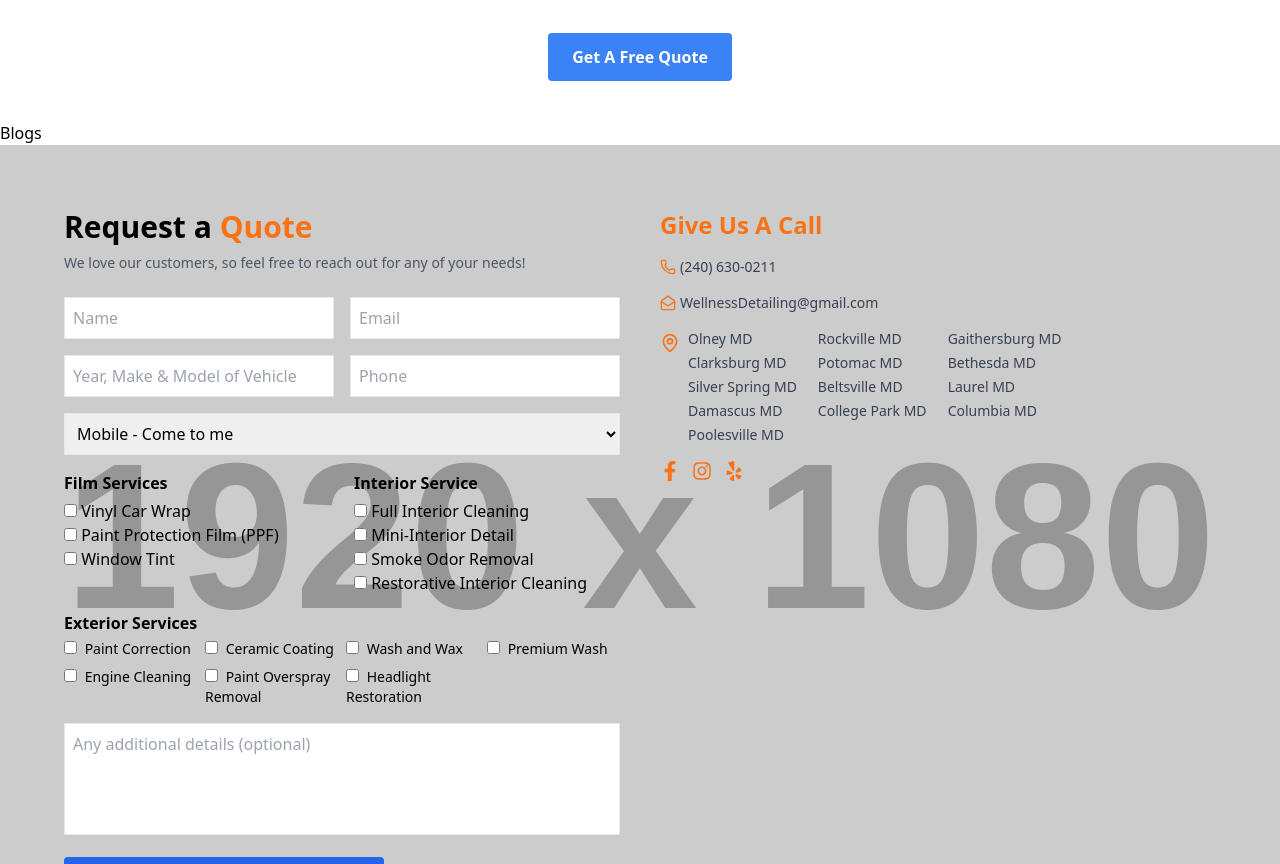
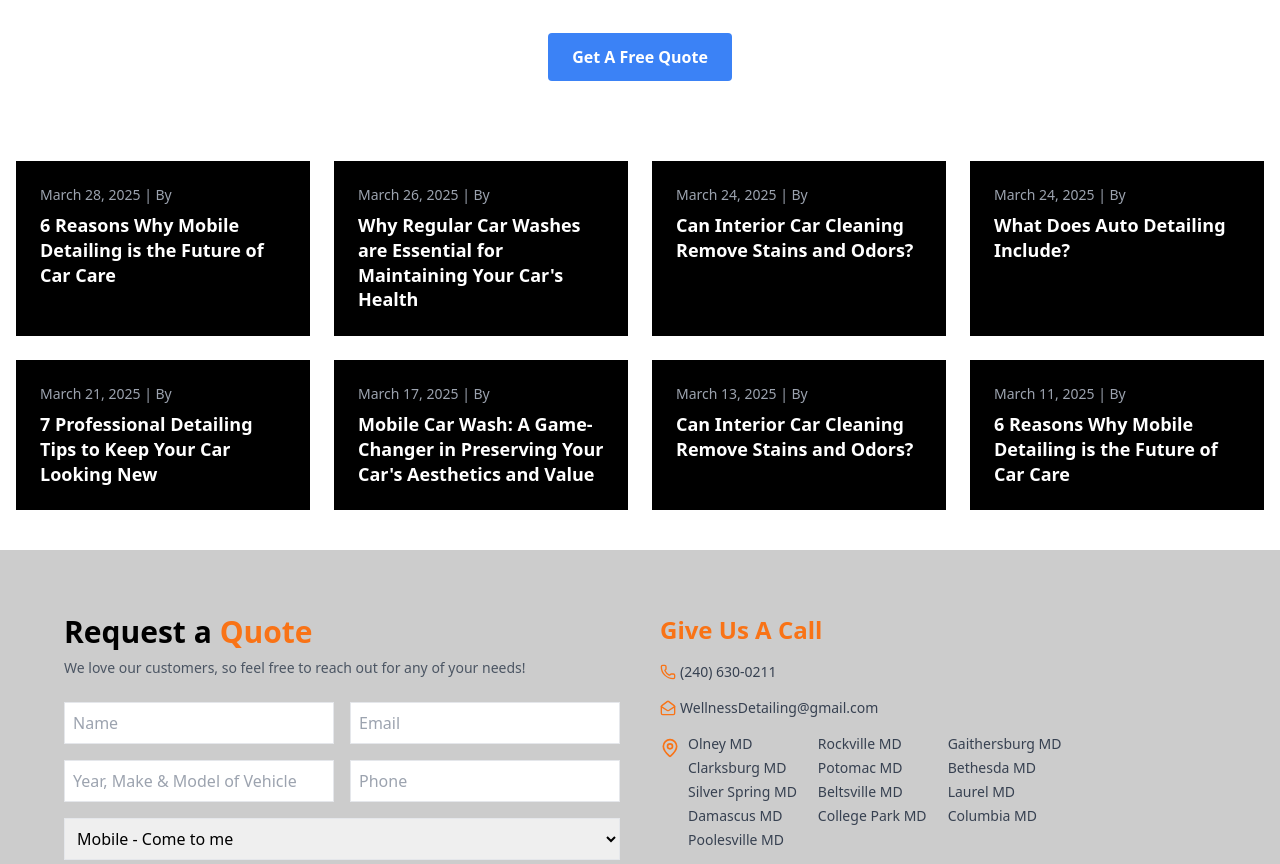
Before and after one commit to RJK3vin/car-wash-frontend, a React (Vite) app: page /detailingmethodology in a window 1280 px wide. Shown: the part 2143-3007 px from the top of the page. Built offline with nearby package versions, Linux system fonts and the light colour scheme.

Commit message:
added blog showcase

```diff
--- a/src/Blogs/BlogEight.tsx
+++ b/src/Blogs/BlogEight.tsx
@@ -11,8 +11,11 @@ const BlogEight = () => {
                     In today's fast-paced world, convenience is king, and that's where mobile detailing comes in. This innovative
                     approach to car care is revolutionizing the way we keep our vehicles in tip-top shape. Let's explore some
                     compelling reasons why mobile detailing is set to become the go-to method for car care enthusiasts everywhere.
-                    A person is meticulously detailing a luxury car interior under dim lighting, highlighting precision and care.
-                </p>
+                    <img
+                        src="https://placehold.co/600x400"
+                        alt="A person is meticulously detailing a luxury car interior under dim lighting, highlighting precision and care."
+                        className="mb-6"
+                    />                </p>
 
                 <h2 className="text-xl font-semibold mb-2">1. Ease of Access and Convenience</h2>
                 <p className="mb-6">
--- a/src/Blogs/BlogFive.tsx
+++ b/src/Blogs/BlogFive.tsx
@@ -11,8 +11,11 @@ const BlogFive = () => {
                     Keeping your car looking as pristine as the day you drove it off the lot doesn't have to be a daunting task.
                     With a few expert detailing tips, you can maintain that showroom shine while extending the life of your vehicle's exterior and interior.
                     Here are some professional techniques to make your car stand out from the crowd without breaking the bank.
-                    <img>A man wipes the interior of a car for a thorough cleaning, focusing on detailing and maintenance.</img>
-                </p>
+                    <img
+                        className="mb-6 rounded shadow"
+                        src="https://placehold.co/800x400"
+                        alt="A man wipes the interior of a car for a thorough cleaning, focusing on detailing and maintenance."
+                    />                </p>
 
                 <h2 className="text-xl font-semibold mb-2">1. The Importance of Regular Washing</h2>
                 <p className="mb-6">
--- a/src/Blogs/BlogFour.tsx
+++ b/src/Blogs/BlogFour.tsx
@@ -9,9 +9,11 @@ const BlogFour = () => {
                 <p className="mb-4">
                     Auto detailing goes beyond a regular car wash to leave your vehicle looking indoor and outdoor spotless. This comprehensive guide will walk you through everything that auto detailing includes so you can understand the processes involved.
                 </p>
-                <img className="italic mb-6">
-                    A person is meticulously detailing a luxury car interior under dim lighting, highlighting precision and care.
-                </img>
+                <img
+                    className="mb-6 italic"
+                    src="https://placehold.co/800x400"
+                    alt="A person is meticulously detailing a luxury car interior under dim lighting, highlighting precision and care."
+                />
                 <h2 className="text-2xl font-semibold mb-2">Exterior Wash and Dry</h2>
                 <p className="mb-4">
                     The first step in auto detailing involves a meticulous exterior wash to remove dirt, grime, and contaminants from your vehicle’s body. This includes hand washing followed by a gentle hand drying.
--- a/src/Blogs/BlogOne.tsx
+++ b/src/Blogs/BlogOne.tsx
@@ -9,8 +9,11 @@ const BlogOne = () => {
                 <p className="mb-6">
                     In today's fast-paced world, convenience is king, especially when it comes to car care. Mobile detailing is revolutionizing the way we think about maintaining our vehicles, bringing expert services right to our doorsteps. Let's explore why mobile detailing is becoming the go-to option for car owners everywhere.
                 </p>
-                <img className="italic mb-6">A person is meticulously detailing a luxury car interior under dim lighting, highlighting precision and care.</img>
-
+                <img
+                    className="italic mb-6"
+                    src="https://placehold.co/800x400"
+                    alt="A person is meticulously detailing a luxury car interior under dim lighting, highlighting precision and care."
+                />
                 <h2 className="text-xl font-semibold mb-2">1. The Ultimate in Convenience</h2>
                 <p className="mb-4">
                     Gone are the days of waiting in line at the car wash. Mobile detailing services come to your home or office, allowing you to continue with your day uninterrupted. This convenience is especially valuable for busy professionals and families. Imagine coming home from a long day of work to find your car looking spotless without having to lift a finger. With mobile detailing, you're afforded the luxury of time—probably the most valuable commodity in modern life. The rise of mobile auto detailing services in 2024 showcases how these services are taking the consumer experience to new heights of convenience. Scheduling is typically straightforward and flexible, making it even easier to fit into your packed schedule.
--- a/src/Blogs/BlogSeven.tsx
+++ b/src/Blogs/BlogSeven.tsx
@@ -11,8 +11,11 @@ const BlogSeven = () => {
                     Maintaining a clean and fresh-smelling car interior is crucial for making drives more enjoyable and comfortable.
                     Many car owners often wonder if a thorough interior car cleaning can effectively tackle stubborn stains and lingering odors.
                     Let's dive into this topic and uncover the answers.
-                    <img>A man wipes the interior of a car for a thorough cleaning, focusing on detailing and maintenance.</img>
-                </p>
+                    <img
+                        src="https://placehold.co/600x400"
+                        alt="A man wipes the interior of a car for a thorough cleaning, focusing on detailing and maintenance."
+                        className="mb-6 rounded shadow"
+                    />                </p>
 
                 <h2 className="text-xl font-semibold mb-2">Understanding the Types of Stains and Odors</h2>
                 <p className="mb-6">
--- a/src/Blogs/BlogSix.tsx
+++ b/src/Blogs/BlogSix.tsx
@@ -11,8 +11,11 @@ const BlogSix = () => {
                     In today's fast-paced world, maintaining the aesthetics and value of your car can be challenging.
                     However, with the rise of mobile car wash services, keeping your vehicle looking its best has never been more convenient.
                     Let's explore how this innovative service is transforming car care and why it might be the perfect solution for you.
-                    <img>Detailed view of car covered in soapy foam during a wash, highlighting cleanliness.</img>
-                </p>
+                    <img
+                        src="https://placehold.co/600x400"
+                        alt="Detailed view of car covered in soapy foam during a wash, highlighting cleanliness."
+                        className="mb-6 rounded shadow"
+                    />                </p>
 
                 <h2 className="text-xl font-semibold mb-2">Understanding the Concept of Mobile Car Wash</h2>
                 <p className="mb-6">
--- a/src/Blogs/BlogTwo.tsx
+++ b/src/Blogs/BlogTwo.tsx
@@ -12,9 +12,11 @@ const BlogTwo = () => {
                 Maintaining your car's health involves more than just regular oil changes and tire rotations. One of the simplest yet most effective ways to keep your vehicle in top condition is by committing to regular car washes. Let's explore why making this seemingly small effort is actually quite essential.
             </p>
 
-            <img className="italic text-center mb-6">
-                Smiling woman in yellow shirt uses power spray to wash black car outside.
-            </img>
+            <img
+                className="mb-6 mx-auto rounded shadow"
+                src="https://placehold.co/800x400"
+                alt="Smiling woman in yellow shirt uses power spray to wash black car outside."
+            />
 
             <h2 className="text-2xl font-semibold mb-2">Protecting Your Car's Paint and Finish</h2>
             <p className="mb-4">
--- a/src/components/Blogs.tsx
+++ b/src/components/Blogs.tsx
@@ -1,7 +1,65 @@
-export default function Blogs() {
-    return (
-        <>
-            <h1>Blogs</h1>
-        </>
-    )
-}
+import { Link } from "react-router-dom";
+
+const blogData = [
+  {
+    date: "March 28, 2025",
+    title: "6 Reasons Why Mobile Detailing is the Future of Car Care",
+    to: "/blogone",
+  },
+  {
+    date: "March 26, 2025",
+    title: "Why Regular Car Washes are Essential for Maintaining Your Car's Health",
+    to: "/blogtwo",
+  },
+  {
+    date: "March 24, 2025",
+    title: "Can Interior Car Cleaning Remove Stains and Odors?",
+    to: "/blogthree",
+  },
+  {
+    date: "March 24, 2025",
+    title: "What Does Auto Detailing Include?",
+    to: "/blogfour",
+  },
+  {
+    date: "March 21, 2025",
+    title: "7 Professional Detailing Tips to Keep Your Car Looking New",
+    to: "/blogfive",
+  },
+  {
+    date: "March 17, 2025",
+    title: "Mobile Car Wash: A Game-Changer in Preserving Your Car's Aesthetics and Value",
+    to: "/blogsix",
+  },
+  {
+    date: "March 13, 2025",
+    title: "Can Interior Car Cleaning Remove Stains and Odors?",
+    to: "/blogseven",
+  },
+  {
+    date: "March 11, 2025",
+    title: "6 Reasons Why Mobile Detailing is the Future of Car Care",
+    to: "/blogeight",
+  },
+];
+
+const Blogs = () => {
+  return (
+    <section className="py-10 px-4 max-w-7xl mx-auto">
+      <div className="grid grid-cols-1 sm:grid-cols-2 lg:grid-cols-4 gap-6">
+        {blogData.map((blog, index) => (
+          <Link
+            key={index}
+            to={blog.to}
+            className="bg-black text-white p-6 hover:opacity-90 transition-all duration-200"
+          >
+            <p className="text-sm text-gray-400 mb-2">{blog.date} | By</p>
+            <h3 className="font-semibold text-lg leading-snug">{blog.title}</h3>
+          </Link>
+        ))}
+      </div>
+    </section>
+  );
+};
+
+export default Blogs;
--- a/src/routes.tsx
+++ b/src/routes.tsx
@@ -41,6 +41,15 @@ import OurTeam from "./AboutUs/OurTeam";
 import Reviews from "./AboutUs/Reviews";
 import DetailingMethodology from "./AboutUs/DetailingMethodology";
 import AppointmentDepositPolicy from "./AboutUs/AppointmentDepositPolicy";
+import BlogOne from "./Blogs/BlogOne";
+import BlogTwo from "./Blogs/BlogTwo";
+import BlogThree from "./Blogs/BlogThree";
+import BlogFour from "./Blogs/BlogFour";
+import BlogFive from "./Blogs/BlogFive";
+import BlogSix from "./Blogs/BlogSix";
+import BlogSeven from "./Blogs/BlogSeven";
+import BlogEight from "./Blogs/BlogEight";
+
 
 export default function AppRoutes() {
     return (
@@ -88,6 +97,14 @@ export default function AppRoutes() {
                     <Route path="/reviews" element={<Reviews/>} />
                     <Route path="/detailingmethodology" element={<DetailingMethodology/>} />
                     <Route path="/appointmentdepositpolicy" element={<AppointmentDepositPolicy/>} />
+                    <Route path="/blogone" element={<BlogOne />} />
+                    <Route path="/blogtwo" element={<BlogTwo />} />
+                    <Route path="/blogthree" element={<BlogThree />} />
+                    <Route path="/blogfour" element={<BlogFour />} />
+                    <Route path="/blogfive" element={<BlogFive />} />
+                    <Route path="/blogsix" element={<BlogSix />} />
+                    <Route path="/blogseven" element={<BlogSeven />} />
+                    <Route path="/blogeight" element={<BlogEight />} />
                 </Routes>
             </main>
             <Footer />
```
Also changed, not shown: src/Blogs/BlogThree.tsx (+5 -2 lines).
